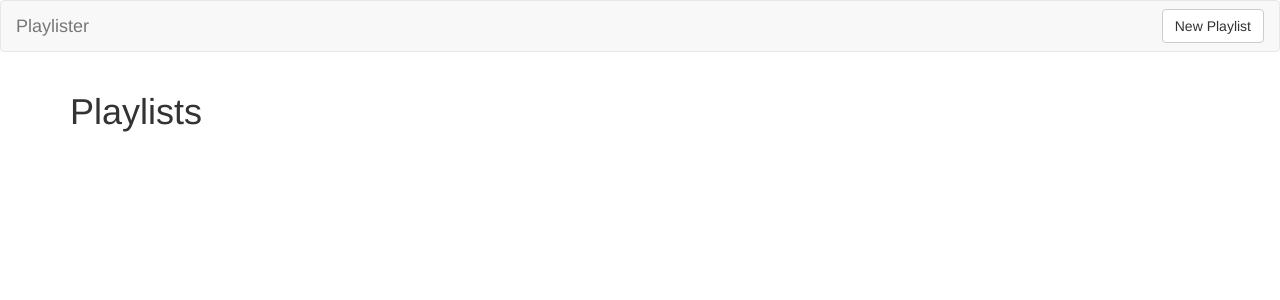
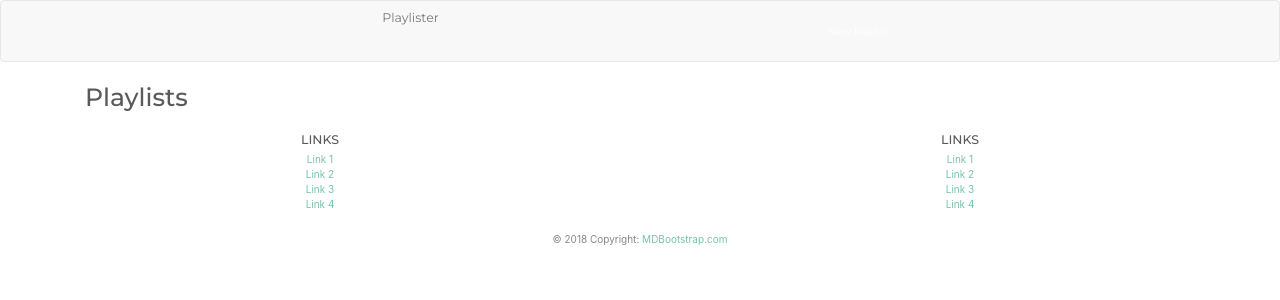
Before and after one commit to AcidicNic/Playlister, a Flask app: page / in a window 1280 px wide. Shown: the top 300 px of the page. Run offline with Flask 2, Linux system fonts and the light colour scheme; data that the repository does not hold is empty; some libraries are stand-ins or nearby versions.

Commit message:
timestamp and bootstrap theme

```diff
--- a/app.py
+++ b/app.py
@@ -1,6 +1,7 @@
 from bson.objectid import ObjectId
 from flask import Flask, render_template, request, redirect, url_for
 from pymongo import MongoClient
+from datetime import datetime
 import os
 
 app = Flask(__name__)
@@ -25,7 +26,8 @@
     playlist = {
         'title': request.form.get('title'),
         'description': request.form.get('description'),
-        'videos': request.form.get('videos').split()
+        'videos': request.form.get('videos').split(),
+        'created_at': datetime.now()
     }
     playlist_id = playlists.insert_one(playlist).inserted_id
     return redirect(url_for('playlists_show', playlist_id=playlist_id))
--- a/templates/base.html
+++ b/templates/base.html
@@ -5,9 +5,11 @@
 <head>
     <meta charset='utf-8'>
     <title>Playlister</title>
-    <!-- Latest compiled and minified CSS -->
+    <!-- bootstrap -->
     <link rel='stylesheet' href='https://maxcdn.bootstrapcdn.com/bootstrap/3.3.7/css/bootstrap.min.css'>
-    <!-- favocon -->
+    <!-- bootstrap theme -->
+    <link rel="stylesheet" href="https://bootswatch.com/4/minty/bootstrap.min.css">
+    <!-- favicon -->
     <link rel="shortcut icon" href="{{ url_for('static', filename='favicon.ico') }}" type="image/x-icon">
     <link rel="icon" href="{{ url_for('static', filename='favicon.ico') }}" type="image/x-icon">
 </head>
@@ -18,6 +20,36 @@
         {% block content %}{% endblock %}
     </div>
 
+    <!-- Footer -->
+    <footer class='page-footer font-small blue pt-4'>
+        <div class='container-fluid text-center'>
+             <div class='row'>
+             <hr class='clearfix w-100 d-md-none pb-3'>
+             <div class='col-md-6 mb-md-0 mb-3'>
+                 <h5 class='text-uppercase'>Links</h5>
+                 <ul class='list-unstyled'>
+                     <li><a href='#!'>Link 1</a></li>
+                     <li><a href='#!'>Link 2</a></li>
+                     <li><a href='#!'>Link 3</a></li>
+                     <li><a href='#!'>Link 4</a></li>
+                 </ul>
+             </div>
+             <div class='col-md-6 mb-md-0 mb-3'>
+                 <h5 class='text-uppercase'>Links</h5>
+                 <ul class='list-unstyled'>
+                     <li><a href='#!'>Link 1</a></li>
+                     <li><a href='#!'>Link 2</a></li>
+                     <li><a href='#!'>Link 3</a></li>
+                     <li><a href='#!'>Link 4</a></li>
+                 </ul>
+             </div>
+             </div>
+        </div>
+        <div class='footer-copyright text-center py-3'>© 2018 Copyright:
+           <a href='https://mdbootstrap.com/education/bootstrap/'> MDBootstrap.com</a>
+        </div>
+    </footer>
+
     <!-- Latest compiled and minified JavaScript -->
     <script src='https://maxcdn.bootstrapcdn.com/bootstrap/3.3.7/js/bootstrap.min.js'></script>
 </body>
--- a/templates/playlists_show.html
+++ b/templates/playlists_show.html
@@ -4,6 +4,9 @@
 <div class='row'>
     <div class='col-sm-6 col-sm-offset-3'>
         <h1>{{ playlist.title }}</h1>
+        {% if playlist.created_at %}
+            <p class='text-muted'>Created on: {{ playlist.created_at.strftime('%A, %d %B, %Y') }} at {{ playlist.created_at.strftime('%I:%M %p') }}</p>
+        {% endif %}
         <h2>{{ playlist.description }}</h2>
         {% for video in playlist.videos %}
             <div class="card"><div class="card-body">
```
